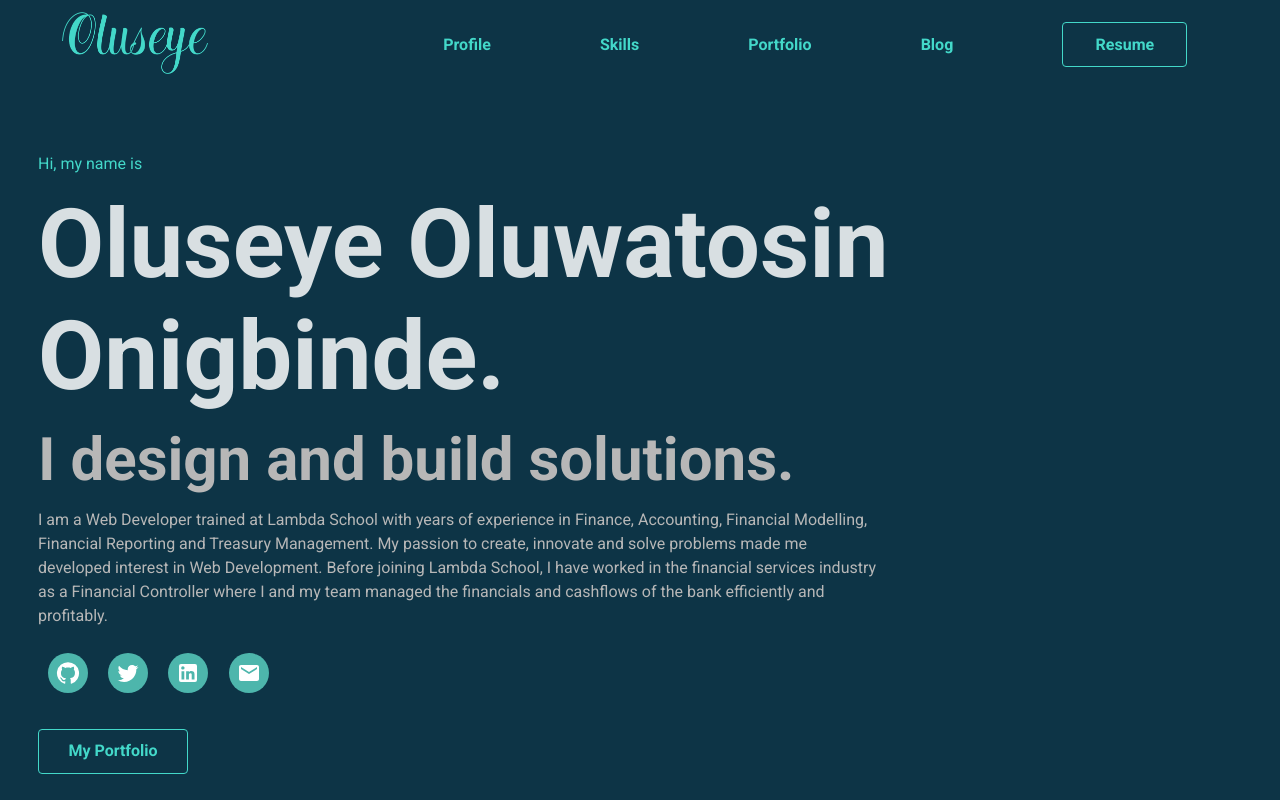
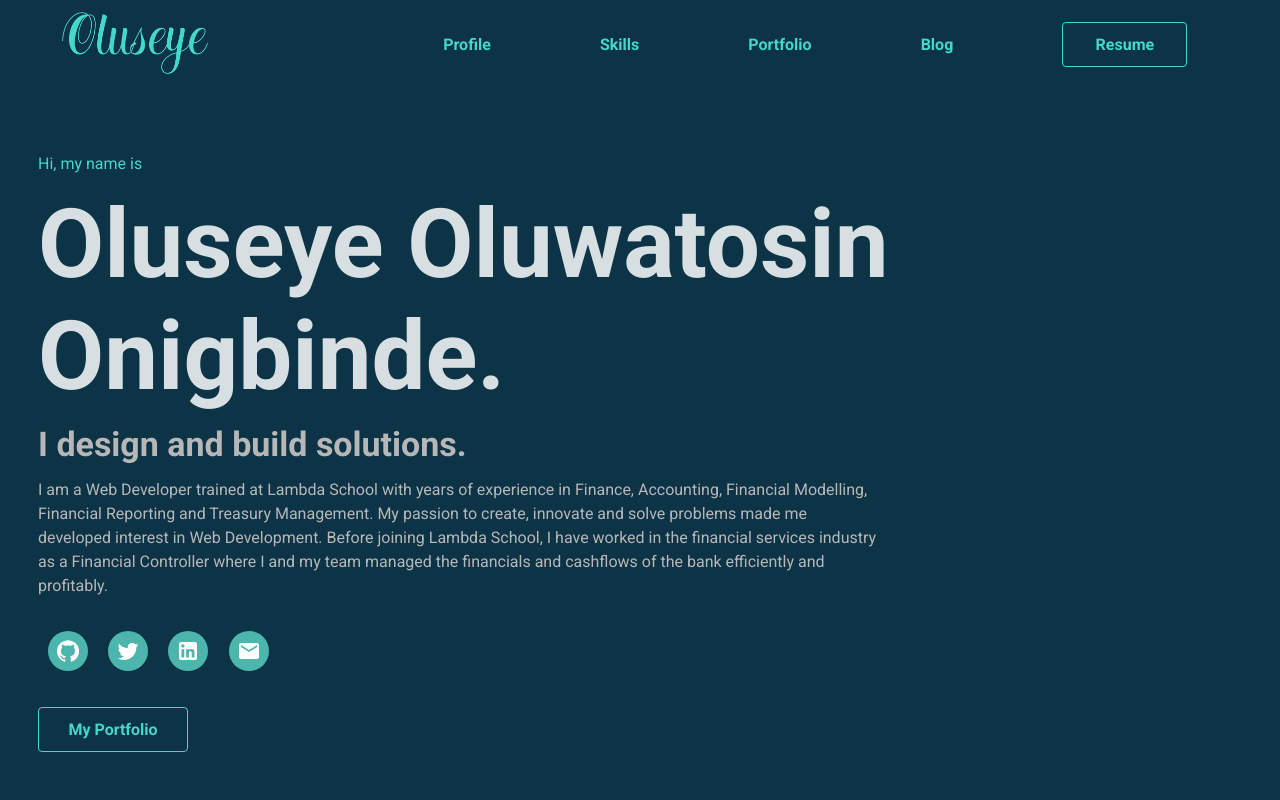
Before and after one commit to onigbindeseye/myportfolio, a React (Create React App) app: page / in a window 1280 px wide. Shown: the top 800 px of the page. Built offline with nearby package versions, Linux system fonts and the light colour scheme; the HTML template or start-up script is replaced by a standard one.

Commit message:
Additional Styling of Components

```diff
--- a/src/components/Header/Header.js
+++ b/src/components/Header/Header.js
@@ -112,7 +112,7 @@ const Header = () => {
               component={'a'}
               variant="outlined"
               size="medium"
-              href={''}
+              href={'https://docs.google.com/document/d/1uVEwoHTVicqzQ-Tp6sqneOm5uZbV4c16lCiTihOtjoM/edit?usp=sharing'}
               target={'_blank'}
             >
               Resume
@@ -159,7 +159,7 @@ const Header = () => {
                 aria-haspopup="true"
                 onClick={handleClick}
               >
-                <MenuIcon fontSize="large" sx={{ color: '#248888' }} />
+                <MenuIcon fontSize="large" sx={{ color: '#43D8C9 ' }} />
               </IconButton>
             </Toolbar>
           </AppBar>
--- a/src/components/Home/components/Banner.js
+++ b/src/components/Home/components/Banner.js
@@ -26,33 +26,49 @@ const Banner = () => {
   }));
 
   return (
-    <Box marginTop={'8%'}>
+    <Box marginTop={{ xs: '25%', sm: '8%' }}>
       <Box>
         <Typography
           color={'#43D8C9'}
           variant={'body1'}
-          paddingBottom={'1%'}
+          paddingBottom={{ xs: '5%', sm: '1%' }}
         >
           Hi, my name is
         </Typography>
+        <Box display={{ xs: 'none', sm: 'inline' }}>
           <Typography
             color={'#D8DFE2'}
             variant={'h1'}
             fontWeight={700}
-          paddingBottom={'1%'}
+            paddingBottom={{ xs: '5%', sm: '1%' }}
           >
             Oluseye Oluwatosin Onigbinde.
           </Typography>
+        </Box>
+        <Box display={{ xs: 'inline', sm: 'none' }}>
+          <Typography
+            color={'#D8DFE2'}
+            variant={'h2'}
+            fontWeight={700}
+            paddingBottom={{ xs: '5%', sm: '1%' }}
+          >
+            Oluseye Oluwatosin Onigbinde.
+          </Typography>
+        </Box>
         <Typography
           color={'#B7B7B7'}
-          variant={'h2'}
+          variant={'h4'}
           fontWeight={700}
-          paddingBottom={'1%'}
+          paddingBottom={{ xs: '5%', sm: '1%' }}
         >
           I design and build solutions.
         </Typography>
-        <Box width={'70%'} marginLeft={0}>
-          <Typography color={'#B7B7B7'} variant={'body1'}>
+        <Box width={{ xs: '100%', sm: '70%' }} marginLeft={0}>
+          <Typography
+            color={'#B7B7B7'}
+            variant={'body1'}
+            paddingBottom={{ xs: '5%', sm: '1%' }}
+          >
             I am a Web Developer trained at Lambda School with years of
             experience in Finance, Accounting, Financial Modelling, Financial
             Reporting and Treasury Management. My passion to create, innovate
@@ -64,7 +80,7 @@ const Banner = () => {
           </Typography>
         </Box>
         <Box
-          width={'20%'}
+          width={{ xs: '60%', sm: '20%' }}
           marginLeft={0}
           marginTop={'2%'}
           display={'flex'}
@@ -103,7 +119,7 @@ const Banner = () => {
             <EmailIcon />
           </Avatar>
         </Box>
-        <Box marginTop={'3%'}>
+        <Box marginTop={{ xs: '8%', sm: '3%' }}>
           <ColorButton component={'a'} variant="outlined">
             My Portfolio
           </ColorButton>
--- a/src/components/Portfolio/components/Works.js
+++ b/src/components/Portfolio/components/Works.js
@@ -9,12 +9,12 @@ import {portfolio} from './portfolio';
 
 const Works = () => {
   return (
-    <Box marginTop={'8%'}>
+    <Box marginTop={{xs:'25%', sm:'8%'}}>
       <Box>
         <Typography
           color={'#43D8C9'}
           variant={'h3'}
-          paddingBottom={'3%'}
+          paddingBottom={{xs:'8%', sm:'3%'}}
           fontWeight={700}
         >
           Some Solutions I've Built
@@ -24,12 +24,12 @@ const Works = () => {
         <Box
           display={'flex'}
           justifyContent={'space-between'}
-          margin={'3% 0% 6% 0%'}
+          margin={{xs:'6% 0% 25% 0%', sm:'5% 0% 15% 0%'}}
           key={id}
           flexWrap={'wrap'}
         >
           <Box
-            width={'50%'}
+            width={{xs:'100%', sm:'50%'}}
             component={'img'}
             src={portfolios.imgpath}
             alt={'screenshot'}
@@ -41,7 +41,7 @@ const Works = () => {
               },
             }}
           />
-          <Box width={'50%'} marginRight={0}>
+          <Box width={{xs:'100%', sm:'50%'}} marginRight={0}>
             <Typography
               textAlign={'right'}
               variant={'h5'}
@@ -67,7 +67,7 @@ const Works = () => {
               </Typography>
             </Box>
             <Box
-              width={'70%'}
+              width={{xs:'100%', sm:'70%'}}
               marginRight={0}
               marginTop={'2%'}
               display={'flex'}
@@ -116,7 +116,7 @@ const Works = () => {
               </Typography>
             </Box>
             <Box
-              width={'15%'}
+              width={{xs:'30%', sm:'15%'}}
               marginRight={0}
               marginTop={'2%'}
               display={'flex'}
```
Lines whose indentation alone changed are shown as unchanged.
